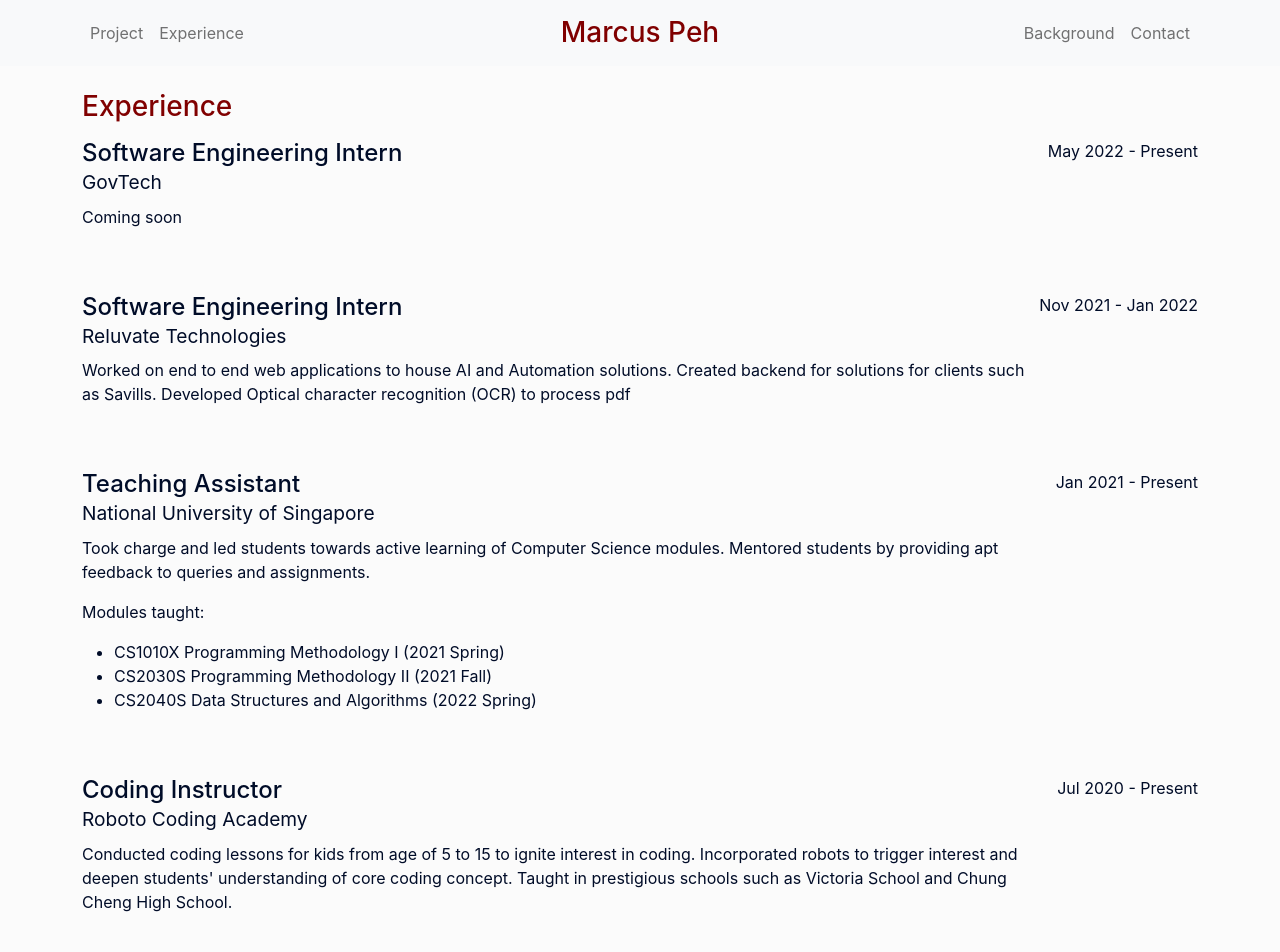
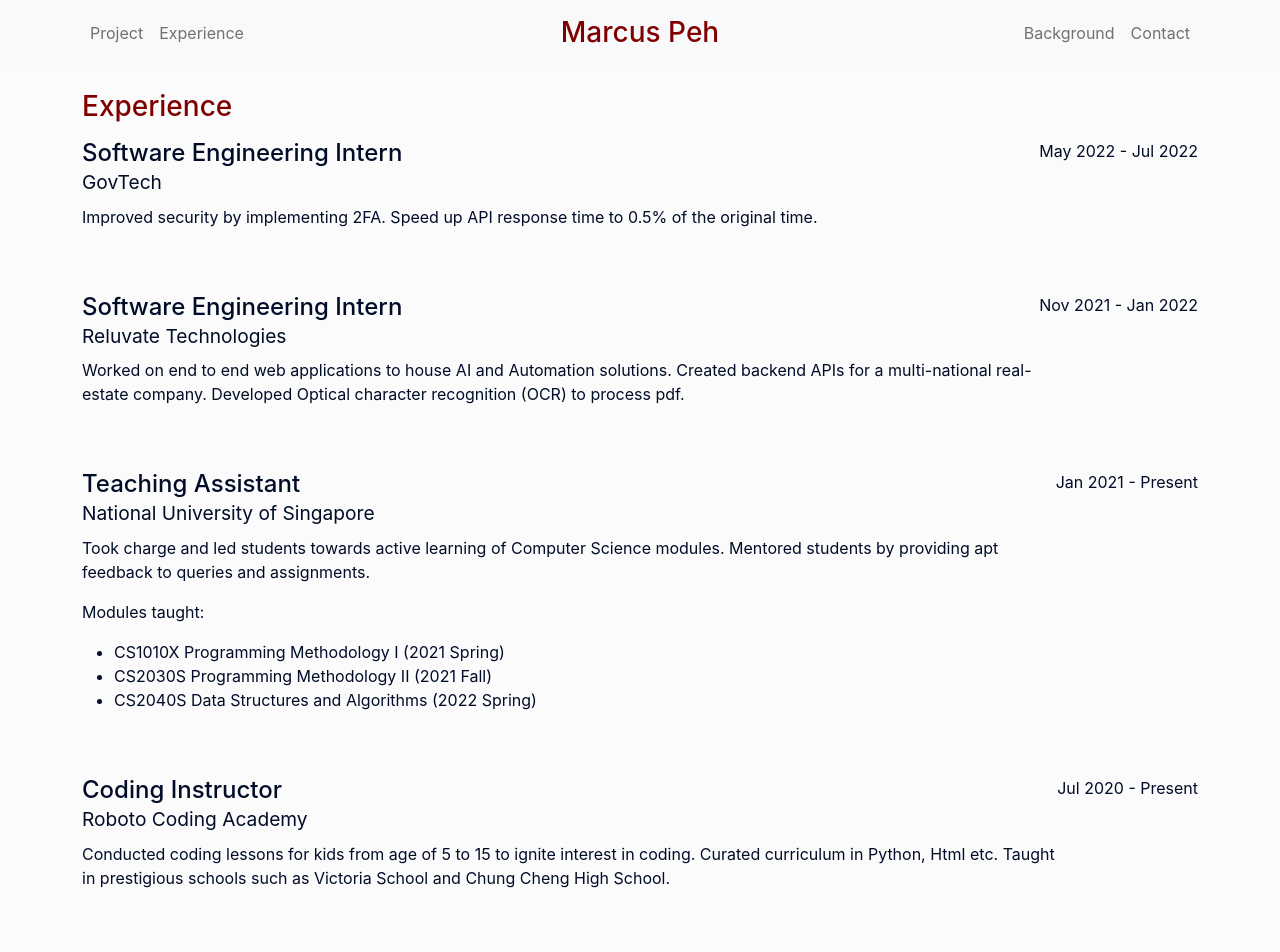
Before and after one commit to marcuspeh/marcuspeh.github.io, a React (Create React App) app: page /experience in a window 1280 px wide. Shown: the top 952 px of the page. Built offline with nearby package versions, Linux system fonts and the light colour scheme.

Commit message:
Abstract data out to allow for easy update

```diff
--- a/src/components/educationInfo/EducationInfo.tsx
+++ b/src/components/educationInfo/EducationInfo.tsx
@@ -1,24 +1,27 @@
 import React from 'react';
+import { EducationData } from '../../data/educationData'
 
 const EducationInfo: React.FC = (): JSX.Element => {
     return (
         <div className="d-flex flex-column flex-md-row justify-content-between">
             <div className="flex-grow-1">
-                <h4 className="mb-0">National University Of Singapore</h4>
-                <div className="subheading mb-0">Bachelor of Computing, Computer Science (Honors)</div>
-                <div className="mb-3">GPA: 4.79 / 5.00</div>
-                <p className="mb-0">Relevant modules includes: </p>
-                <ul>
-                    <li>(Grade: A) CS1010X: Programming Methodology I</li>
-                    <li>(Grade: A<sup>-</sup>) CS1231S: Discrete Structures</li>
-                    <li>(Grade: A<sup>+</sup>) CS2030S: Programming Methodology II</li>
-                    <li>(Grade: A<sup>-</sup>) CS2040S: Data Structures and Algorithms</li>
-                    <li>(Grade: A<sup>+</sup>) CS2100: Computer Organisation</li>
-                    <li>(Grade: A<sup></sup>) CS2103T: Software Engineering</li>
-                    <li>(Grade: A<sup>+</sup>) CS2106: Introduction to Operating Systems</li>
-                </ul>
+                <h4 className="mb-0">{EducationData.univerity[0]}</h4>
+                <div className="subheading mb-0">{EducationData.major[0]}</div>
+                <div className="mb-3">GPA: {EducationData.gpa[0]}</div>
+                {
+                    EducationData.modules && EducationData.modules.length > 0 ?
+                    <>
+                        <p className="mb-0">Relevant modules includes: </p>
+                        <ul>
+                            {EducationData.modules.map((mod) => {
+                                return <li key={mod}>{mod}</li>
+                            })}
+                        </ul>
+                    </>
+                    : <></>
+                }
             </div>
-            <div className="flex-shrink-0">August 2020 - May 2024</div>
+            <div className="flex-shrink-0">{EducationData.date[0]}</div>
         </div>
     )
 }
--- /dev/null
+++ b/src/data/educationData.ts
@@ -0,0 +1,19 @@
+import { jsonObject } from "./jsonObject";
+
+export const EducationData: jsonObject = {
+    "univerity": ["National University Of Singapore"],
+    "major": ["Bachelor of Computing, Computer Science (Honors)"],
+    "gpa": ["4.72 / 5.00"],
+    "date": ["August 2020 - May 2024"],
+    "modules": [
+        `(Grade: A) CS1010X: Programming Methodology I`,
+        `(Grade: A-) CS1231S: Discrete Structures`,
+        `(Grade: A+) CS2030S: Programming Methodology II`,
+        `(Grade: A-) CS2040S: Data Structures and Algorithms`,
+        `(Grade: A+) CS2100: Computer Organisation`,
+        `(Grade: A-) CS2102: Database Systems`,
+        `(Grade: A) CS2103T: Software Engineering`,
+        `(Grade: A+) CS2106: Introduction to Operating Systems`,
+        `(Grade: A-) CS3243: Introduction to Artificial Intelligence`
+    ]
+}
--- /dev/null
+++ b/src/data/experienceData.ts
@@ -0,0 +1,68 @@
+import { jsonObject } from "./jsonObject";
+
+const govTechIntern: jsonObject = {
+    "title": ["Software Engineering Intern"],
+    "company": ["GovTech"],
+    "date": ["May 2022 - Jul 2022"],
+    "description": [
+       "Improved security by implementing 2FA. " +
+        "Speed up API response time to 0.5% of the original time. "
+    ]
+}
+
+const reluvateIntern: jsonObject = {
+    "title": ["Software Engineering Intern"],
+    "company": ["Reluvate Technologies"],
+    "date": ["Nov 2021 - Jan 2022"],
+    "description": [
+        "Worked on end to end web applications to house AI and Automation solutions. " +
+        "Created backend APIs for a multi-national real-estate company. " +
+        "Developed Optical character recognition (OCR) to process pdf. "
+    ]
+}
+
+const nusTa: jsonObject = {
+    "title": ["Teaching Assistant"],
+    "company": ["National University of Singapore"],
+    "date": ["Jan 2021 - Present"],
+    "description": [
+        "Took charge and led students towards active learning of Computer Science modules. " +
+        "Mentored students by providing apt feedback to queries and assignments. "
+    ],
+    "listHeader": ["Modules taught:"],
+    "listContent": [
+        "CS1010X Programming Methodology I (2021 Spring)",
+        "CS2030S Programming Methodology II (2021 Fall)",
+        "CS2040S Data Structures and Algorithms (2022 Spring)"
+    ]
+}
+
+const robotoFreelance: jsonObject = {
+    "title": ["Coding Instructor"],
+    "company": ["Roboto Coding Academy"],
+    "date": ["Jul 2020 - Present"],
+    "description": [
+        "Conducted coding lessons for kids from age of 5 to 15 to ignite interest in coding. " +
+        "Curated curriculum in Python, Html etc. " +
+        "Taught in prestigious schools such as Victoria School and Chung Cheng High School. "
+    ]
+}
+
+const robotoIntern: jsonObject = {
+    "title": ["Product Development Intern"],
+    "company": ["Roboto Coding Academy"],
+    "date": ["Jan 2020 - Jun 2020"],
+    "description": [
+        "Devised customizable coding curriculum to be taught in schools nationwide. " +
+        "Assimilated video and hands on activities to engage students during lessons. " +
+        " Incorporated robots to trigger interest and deepen students' understanding of core coding concept. "
+    ]
+}
+
+export const ExperienceData: jsonObject[] = [
+    govTechIntern,
+    reluvateIntern,
+    nusTa,
+    robotoFreelance,
+    robotoIntern
+]
--- /dev/null
+++ b/src/data/jsonObject.ts
@@ -0,0 +1,3 @@
+export interface jsonObject {
+    [x: string]: string[]
+}
--- a/src/pages/experience/Experience.tsx
+++ b/src/pages/experience/Experience.tsx
@@ -1,5 +1,6 @@
 import React from 'react';
 import { Container, Row } from 'react-bootstrap';
+import { ExperienceData } from '../../data/experienceData'
 
 import ExperienceInfo from '../../components/experienceInfo/ExperienceInfo';
 
@@ -8,44 +9,27 @@
     <Container>
       <Row className='mb-5'>
         <h3 className='mb-3 maroon'>Experience</h3>
-        <ExperienceInfo
-          title='Software Engineering Intern'
-          company='GovTech'
-          description='Coming soon'
-          date='May 2022 - Present'
-        />
-
-        <ExperienceInfo
-          title='Software Engineering Intern'
-          company='Reluvate Technologies'
-          description='Worked on end to end web applications to house AI and Automation solutions. Created backend for solutions for clients such as Savills. Developed Optical character recognition (OCR) to process pdf'
-          date='Nov 2021 - Jan 2022'
-        />
-
-        <ExperienceInfo
-          title='Teaching Assistant'
-          company='National University of Singapore'
-          description='Took charge and led students towards active learning of Computer Science modules. Mentored students by providing apt feedback to queries and assignments.'
-          listsHeader='Modules taught:'
-          lists={['CS1010X Programming Methodology I (2021 Spring)',
-              'CS2030S Programming Methodology II (2021 Fall)',
-              'CS2040S Data Structures and Algorithms (2022 Spring)']}
-          date='Jan 2021 - Present'
-        />
-
-        <ExperienceInfo
-          title='Coding Instructor'
-          company='Roboto Coding Academy'
-          description="Conducted coding lessons for kids from age of 5 to 15 to ignite interest in coding. Incorporated robots to trigger interest and deepen students' understanding of core coding concept. Taught in prestigious schools such as Victoria School and Chung Cheng High School."
-          date='Jul 2020 - Present'
-        />
-
-        <ExperienceInfo
-          title='Product Development Intern'
-          company='Roboto Coding Academy'
-          description='Devised customizable coding curriculum to be taught in schools nationwide. Assimilated video and hands on activities to engage students during lessons. Curated curriculum in Python, Html etc.'
-          date='Jan 2020 - Jun 2020'
-        />
+        {
+          ExperienceData.map((experience) => {
+            if (experience.listHeader && experience.listContent && experience.listContent.length > 0) {
+              return <ExperienceInfo
+                title={experience.title[0]}
+                company={experience.company[0]}
+                description={experience.description[0]}
+                date={experience.date[0]}
+                listsHeader={experience.listHeader[0]}
+                lists={experience.listContent}
+              />
+            } else {
+              return <ExperienceInfo
+                title={experience.title[0]}
+                company={experience.company[0]}
+                description={experience.description[0]}
+                date={experience.date[0]}
+              />
+            }
+          })
+        }
       </Row>
     </Container>
   );
```
